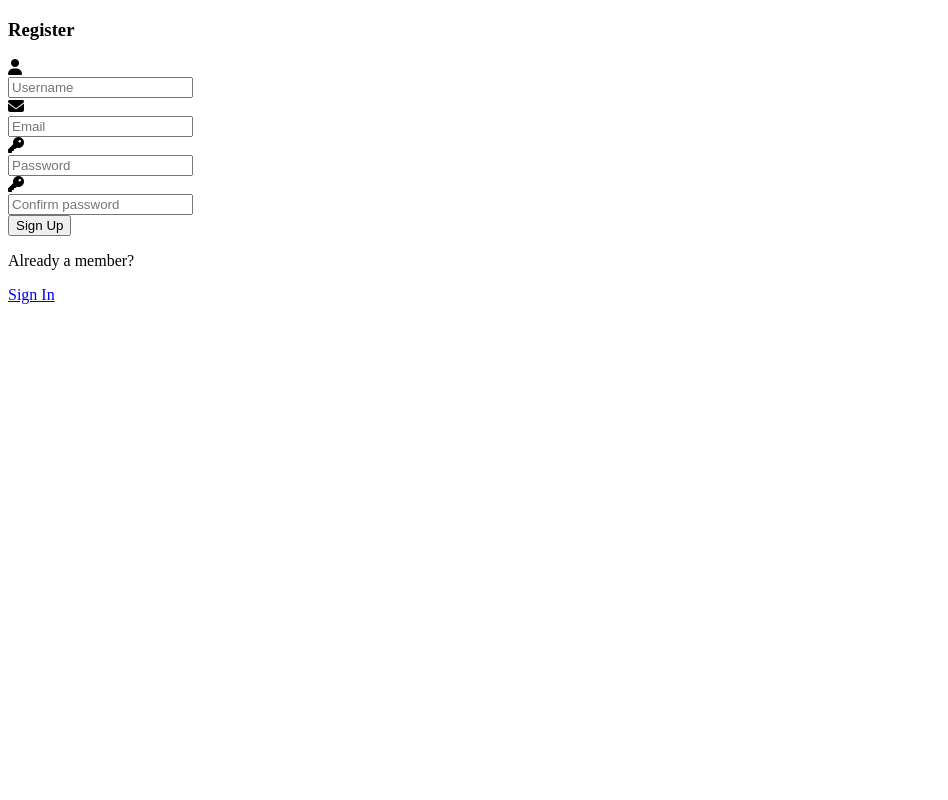
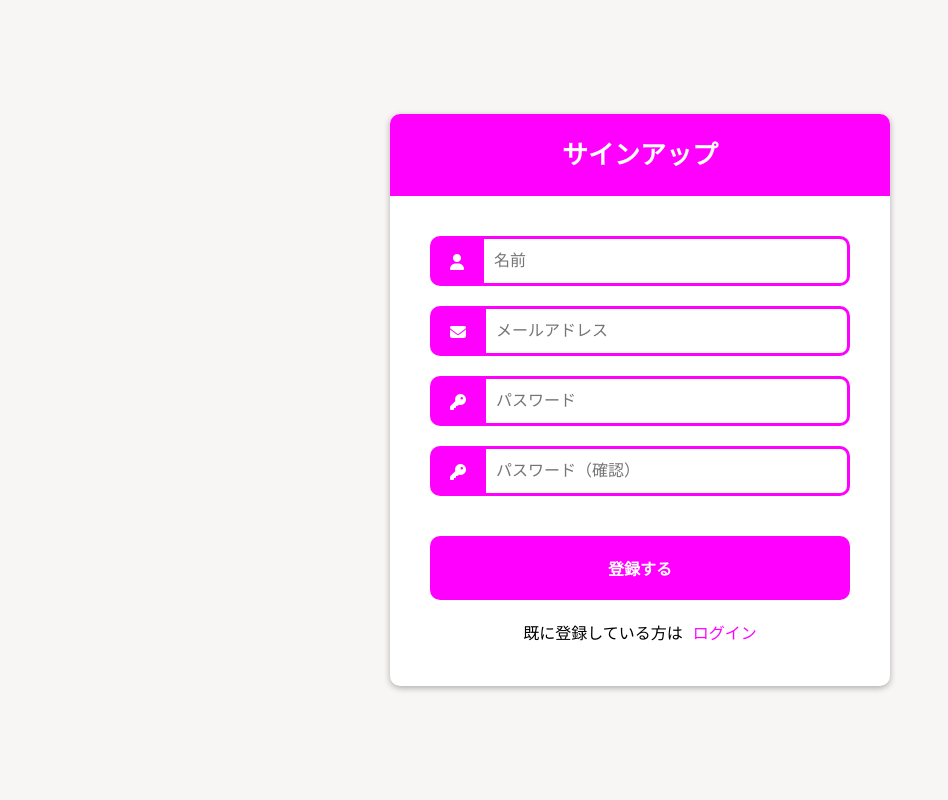
Before and after one commit to yuki1229h10/list-of-books, a PHP site: page /list-of-books/signup.php in a window 1280 px wide. Shown: the whole page, without its empty margins (0-948 px from the left). Run offline with PHP 8.4, Linux system fonts and the light colour scheme; data that the repository does not hold is empty; some libraries are stand-ins or nearby versions.

Commit message:
add stylesheets and modify some files for code refactoring

```diff
--- a/src/delete.php
+++ b/src/controllers/deleteController.php
@@ -1,6 +1,6 @@
 <?php
 
-require_once 'lib/db.php';
+require_once '../lib/db.php';
 
 $id = $_GET['id'];
 
@@ -8,10 +8,9 @@ try {
   $db = getDb();
   $deleteListQuery = "DELETE FROM books WHERE id = :id";
   $deleteListStmt = $db->prepare($deleteListQuery);
-  $deleteListStmt->bindValue(':id', $id, PDO::PARAM_INT);
   $deleteListStmt->bindParam(':id', $id);
   $deleteListStmt->execute();
-  header('location: index.php');
+  header('location:' . "../index.php");
 } catch (PDOException $e) {
   die("Error: {$e->getMessage()}");
 }
--- a/src/login.php
+++ b/src/login.php
@@ -2,7 +2,7 @@
 require_once 'controllers/authController.php';
 require_once 'lib/escape.php';
 
-$errors = [];
+$errors = array();
 var_dump($_SESSION);
 ?>
 
--- a/src/new.php
+++ b/src/new.php
@@ -56,9 +56,7 @@ if (isset($_POST['create-btn'])) {
     }
 
     /**メモ */
-    if (!strlen($note)) {
-        $errors['note'] = 'メモを入力してください';
-    } elseif (strlen($note) > 255) {
+    if (strlen($note) > 255) {
         $errors['note'] = 'メモは255文字以内で入力してください';
     }
 
--- a/src/signup.php
+++ b/src/signup.php
@@ -1,18 +1,17 @@
 <?php
 require_once 'controllers/authController.php';
 require_once 'lib/escape.php';
-
 ?>
 
 <!DOCTYPE html>
-<html lang="en">
+<html lang="ja">
 
 <head>
     <meta charset="UTF-8">
     <meta http-equiv="X-UA-Compatible" content="IE=edge">
     <meta name="viewport" content="width=device-width, initial-scale=1.0">
-    <title>Register</title>
-    <link rel="stylesheet" href="css/main.css">
+    <title>ユーザー登録画面</title>
+    <link rel="stylesheet" href="stylesheets/css/main.css">
     <script src="https://kit.fontawesome.com/a610f5c929.js" crossorigin="anonymous"></script>
 </head>
 
@@ -20,13 +19,13 @@ require_once 'lib/escape.php';
     <div class="auth">
         <div class="auth__form-wrapper">
             <form action="signup.php" method="POST" novalidate>
-                <h3 class="heading-h3 auth__top">Register</h3>
+                <h3 class="heading-h3 auth__top">サインアップ</h3>
                 <div class="auth__inner">
 
                     <?php if (count($errors) > 0) : ?>
-                        <ul class="alert alert-danger auth__error-list">
+                        <ul class="auth__error-list">
                             <?php foreach ($errors as $error) : ?>
-                                <li class="li-text auth__error-item"><?php echo $error; ?></li>
+                                <li class="li-text font-bold auth__error-item"><?php echo $error; ?></li>
                             <?php endforeach; ?>
                         </ul>
                     <?php endif; ?>
@@ -35,32 +34,32 @@ require_once 'lib/escape.php';
                         <div class="auth__icon-wrapper">
                             <span class="fa-solid fa-user auth__icon"></span>
                         </div>
-                        <input type="text" name="username" value="<?php echo h($username); ?>" placeholder="Username" class="input-text auth__input">
+                        <input type="text" name="username" value="<?php echo h($username); ?>" placeholder="名前" class="input-text auth__input">
                     </div>
                     <div class="auth__input-wrapper">
                         <div class="auth__icon-wrapper">
                             <span class="fa-solid fa-envelope auth__icon"></span>
                         </div>
-                        <input type="email" name="email" value="<?php echo h($email); ?>" placeholder="Email" class="input-text auth__input">
+                        <input type="email" name="email" value="<?php echo h($email); ?>" placeholder="メールアドレス" class="input-text auth__input">
                     </div>
                     <div class="auth__input-wrapper">
                         <div class="auth__icon-wrapper">
                             <span class="fa-solid fa-key auth__icon"></span>
                         </div>
-                        <input type="password" name="password_1" placeholder="Password" class="input-text auth__input">
+                        <input type="password" name="password_1" placeholder="パスワード" class="input-text auth__input">
                     </div>
                     <div class="auth__input-wrapper">
                         <div class="auth__icon-wrapper">
                             <span class="fa-solid fa-key auth__icon"></span>
                         </div>
-                        <input type="password" name="password_2" placeholder="Confirm password" class="input-text auth__input">
+                        <input type="password" name="password_2" placeholder="パスワード（確認）" class="input-text auth__input">
                     </div>
                     <div class="auth__btn-wrapper">
-                        <button type="submit" name="signup-btn" class="btn auth__btn">Sign Up</button>
+                        <button type="submit" name="signup-btn" class="btn auth__btn">登録する</button>
                     </div>
                     <div class="auth__text-wrapper">
-                        <p class="p-text auth__text">Already a member?</p>
-                        <a href="login.php" class="a-text link auth__link">Sign In</a>
+                        <p class="p-text auth__text">既に登録している方は</p>
+                        <a href="login.php" class="a-text link auth__link">ログイン</a>
                     </div>
                 </div>
             </form>
--- /dev/null
+++ b/src/stylesheets/css/main.css
@@ -0,0 +1,217 @@
+:root {
+  --color-black: #000;
+  --color-primary: #ff00ff;
+  --color-red: red;
+  --color-twitter: #00acee;
+  --color-white: #fff;
+  --color-white-grey: #f8f6f5;
+  --opacity: 0.6;
+  --shadow: 0 2px 3px rgba(0, 0, 0, 0.3);
+}
+
+* {
+  margin: 0;
+  padding: 0;
+}
+
+*,
+*::before,
+*::after {
+  -webkit-box-sizing: inherit;
+          box-sizing: inherit;
+}
+
+html {
+  -webkit-box-sizing: border-box;
+          box-sizing: border-box;
+  font-size: 62.5%;
+}
+
+@media only screen and (max-width: 37.5em) {
+  html {
+    font-size: 40%;
+  }
+}
+
+body {
+  background-color: var(--color-white-grey);
+  font-family: "Gill Sans", sans-serif;
+  font-weight: 400;
+  line-height: 1.6;
+}
+
+main {
+  margin: 0 auto;
+  max-width: 1256px;
+}
+
+a {
+  text-decoration: none;
+}
+
+img {
+  height: 100%;
+  width: 100%;
+}
+
+input {
+  padding: 1rem;
+}
+
+.btn {
+  background-color: var(--color-primary);
+  border: none;
+  border-radius: 10px;
+  color: var(--color-white);
+  cursor: pointer;
+  font-size: 1.6rem;
+  font-weight: bold;
+  padding: 2rem;
+  position: relative;
+  top: 0;
+  -webkit-transition: 0.2s all;
+  transition: 0.2s all;
+  width: 100%;
+}
+
+.btn:hover {
+  -webkit-box-shadow: var(--shadow);
+          box-shadow: var(--shadow);
+  top: -3px;
+}
+
+.link {
+  -webkit-transition: 0.2s all;
+  transition: 0.2s all;
+}
+
+.link:hover {
+  opacity: var(--opacity);
+}
+
+.auth {
+  -webkit-box-align: center;
+      -ms-flex-align: center;
+          align-items: center;
+  display: -webkit-box;
+  display: -ms-flexbox;
+  display: flex;
+  -webkit-box-orient: vertical;
+  -webkit-box-direction: normal;
+      -ms-flex-direction: column;
+          flex-direction: column;
+  height: 100vh;
+  -webkit-box-pack: center;
+      -ms-flex-pack: center;
+          justify-content: center;
+}
+
+.auth__form-wrapper {
+  background-color: var(--color-white);
+  border-radius: 10px;
+  -webkit-filter: drop-shadow(var(--shadow));
+          filter: drop-shadow(var(--shadow));
+  width: 500px;
+}
+
+.auth__top {
+  background-color: var(--color-primary);
+  border-top-left-radius: 10px;
+  border-top-right-radius: 10px;
+  color: var(--color-white);
+  padding: 2rem;
+  text-align: center;
+}
+
+.auth__inner {
+  padding: 4rem;
+}
+
+.auth__error-list {
+  margin-bottom: 2rem;
+}
+
+.auth__error-item {
+  color: var(--color-red);
+}
+
+.auth__input-wrapper {
+  display: -webkit-box;
+  display: -ms-flexbox;
+  display: flex;
+  height: 50px;
+  margin-bottom: 2rem;
+}
+
+.auth__icon-wrapper {
+  background-color: var(--color-primary);
+  border-bottom-left-radius: 10px;
+  border-top-left-radius: 10px;
+  padding: 2rem;
+}
+
+.auth__icon {
+  bottom: 2px;
+  color: var(--color-white);
+  font-size: 1.6rem;
+  position: relative;
+}
+
+.auth__input {
+  border: 3px solid var(--color-primary);
+  border-bottom-right-radius: 10px;
+  border-left: none;
+  border-top-right-radius: 10px;
+  outline: none;
+  padding-left: 1rem;
+  width: 100%;
+}
+
+.auth__btn-wrapper {
+  margin-bottom: 2rem;
+  margin-top: 4rem;
+  text-align: center;
+}
+
+.auth__text-wrapper {
+  display: -webkit-box;
+  display: -ms-flexbox;
+  display: flex;
+  -webkit-box-pack: center;
+      -ms-flex-pack: center;
+          justify-content: center;
+  text-align: center;
+}
+
+.auth__text {
+  margin-right: 1rem;
+}
+
+.auth__link {
+  color: var(--color-primary);
+}
+
+.heading-h3 {
+  font-size: 2.6rem;
+}
+
+.li-text {
+  font-size: 1.6rem;
+}
+
+.input-text {
+  font-size: 1.6rem;
+}
+
+.p-text {
+  font-size: 1.6rem;
+}
+
+.a-text {
+  font-size: 1.6rem;
+}
+
+.font-bold {
+  font-weight: 700;
+}
+/*# sourceMappingURL=main.css.map */
--- /dev/null
+++ b/src/stylesheets/scss/_base.scss
@@ -0,0 +1,65 @@
+:root {
+    --color-black: #000;
+    --color-primary: #ff00ff;
+    --color-red: red;
+    --color-twitter: #00acee;
+    --color-white: #fff;
+    --color-white-grey: #f8f6f5;
+    --opacity: 0.6;
+    --shadow: 0 2px 3px rgba(0, 0, 0, 0.3);
+}
+
+$bp-largest: 75em; // 1200px
+$bp-large: 68.75em; // 1100px
+$bp-medium: 56.25em; // 900px
+$bp-small: 37.5em; // 600px
+$bp-smallest: 31.25em; // 500px
+
+* {
+    margin: 0;
+    padding: 0;
+}
+
+*,
+*::before,
+*::after {
+    box-sizing: inherit;
+}
+
+html {
+    box-sizing: border-box;
+    font-size: 62.5%;
+
+    @media only screen and (max-width: $bp-small) {
+        font-size: 40%;
+    }
+}
+
+body {
+    background-color: var(--color-white-grey);
+    font-family: "Gill Sans", sans-serif;
+    font-weight: 400;
+    line-height: 1.6;
+}
+
+main {
+    margin: 0 auto;
+    max-width: 1256px;
+}
+
+a {
+    text-decoration: none;
+}
+
+img {
+    height: 100%;
+    width: 100%;
+}
+
+ul {
+    // list-style: none;
+}
+
+input {
+    padding: 1rem;
+}
--- /dev/null
+++ b/src/stylesheets/scss/_components.scss
@@ -0,0 +1,26 @@
+.btn {
+    background-color: var(--color-primary);
+    border: none;
+    border-radius: 10px;
+    color: var(--color-white);
+    cursor: pointer;
+    font-size: 1.6rem;
+    font-weight: bold;
+    padding: 2rem;
+    position: relative;
+    top: 0;
+    transition: 0.2s all;
+    width: 100%;
+
+    &:hover {
+        box-shadow: var(--shadow);
+        top: -3px;
+    }
+}
+
+.link {
+    transition: 0.2s all;
+    &:hover {
+        opacity: var(--opacity);
+    }
+}
--- /dev/null
+++ b/src/stylesheets/scss/_layout.scss
@@ -0,0 +1,85 @@
+.auth {
+    align-items: center;
+    display: flex;
+    flex-direction: column;
+    height: 100vh;
+    justify-content: center;
+
+    &__form-wrapper {
+        background-color: var(--color-white);
+        border-radius: 10px;
+        filter: drop-shadow(var(--shadow));
+        width: 500px;
+    }
+
+    &__top {
+        background-color: var(--color-primary);
+        border-top-left-radius: 10px;
+        border-top-right-radius: 10px;
+        color: var(--color-white);
+        padding: 2rem;
+        text-align: center;
+    }
+
+    &__inner {
+        padding: 4rem;
+    }
+
+    &__error-list {
+        margin-bottom: 2rem;
+    }
+
+    &__error-item {
+        color: var(--color-red);
+    }
+
+    &__input-wrapper {
+        display: flex;
+        height: 50px;
+        margin-bottom: 2rem;
+    }
+
+    &__icon-wrapper {
+        background-color: var(--color-primary);
+        border-bottom-left-radius: 10px;
+        border-top-left-radius: 10px;
+        padding: 2rem;
+    }
+
+    &__icon {
+        bottom: 2px;
+        color: var(--color-white);
+        font-size: 1.6rem;
+        position: relative;
+    }
+
+    &__input {
+        border: 3px solid var(--color-primary);
+        border-bottom-right-radius: 10px;
+        border-left: none;
+        border-top-right-radius: 10px;
+        outline: none;
+        padding-left: 1rem;
+        width: 100%;
+    }
+
+    &__btn-wrapper {
+        margin-bottom: 2rem;
+        margin-top: 4rem;
+        text-align: center;
+    }
+
+    &__text-wrapper {
+        display: flex;
+        justify-content: center;
+        text-align: center;
+    }
+
+    &__text {
+        margin-right: 1rem;
+    }
+
+    &__link {
+        color: var(--color-primary);
+    }
+}
--- /dev/null
+++ b/src/stylesheets/scss/_typography.scss
@@ -0,0 +1,23 @@
+.heading-h3 {
+    font-size: 2.6rem;
+}
+
+.li-text {
+    font-size: 1.6rem;
+}
+
+.input-text {
+    font-size: 1.6rem;
+}
+
+.p-text {
+    font-size: 1.6rem;
+}
+
+.a-text {
+    font-size: 1.6rem;
+}
+
+.font-bold {
+    font-weight: 700;
+}
--- /dev/null
+++ b/src/stylesheets/scss/main.scss
@@ -0,0 +1,5 @@
+@import "_base.scss";
+@import "_components.scss";
+@import "_layout.scss";
+@import "_mixin.scss";
+@import "_typography.scss";
```
Also changed, not shown: src/controllers/updateController.php (deleted, +0 -30 lines), src/edit.php (+64 -14 lines), src/edit_done.php (deleted, +0 -29 lines), src/index.php (+6 -6 lines), src/test/arrayReverse.php (deleted, +0 -9 lines), src/controllers/script.js (renamed from src/script.js), src/stylesheets/scss/_mixin.scss (added), 1 other file.
